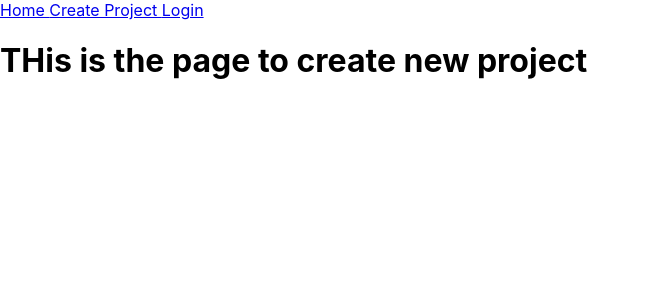
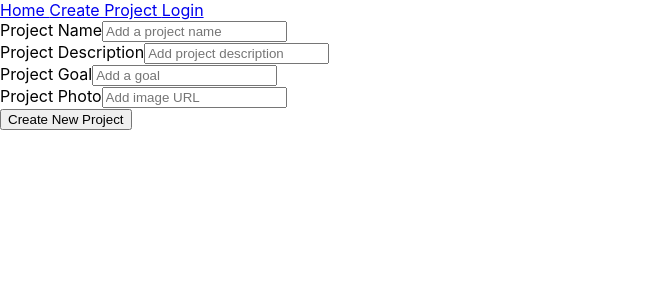
Before and after one commit to mvmirhan/crowdfunding-react-mvmirhan, a React (Create React App) app: page /createproject in a window 1280 px wide. Shown: the top 300 px of the page, without its empty margins (0-650 px from the left). Built offline with nearby package versions, Linux system fonts and the light colour scheme.

Commit message:
add create project form

```diff
--- a/src/components/CreateProjectForm/CreateProjectForm.jsx
+++ b/src/components/CreateProjectForm/CreateProjectForm.jsx
@@ -1,7 +1,51 @@
-import React from "react";
+import React, { useState } from "react";
 
 function ProjectForm() {
-    return <h1>This is a form to create project</h1>
+    const [data, postData] = useState({
+        title: "",
+        description: "",
+        goal: "",
+        image: ""
+    })
+
+    return (
+    <form>
+    <div>
+        <label>Project Name</label>
+        <input
+            type='text'
+            placeholder='Add a project name'
+        />
+    </div>
+
+    <div>
+        <label>Project Description</label>
+        <input
+            type='text'
+            placeholder='Add project description'
+        />
+    </div>
+
+    <div>
+        <label>Project Goal</label>
+        <input
+            type='text'
+            placeholder='Add a goal'
+        />
+    </div>
+
+    <div>
+        <label>Project Photo</label>
+        <input
+            type='text'
+            placeholder='Add image URL '
+        />
+    </div>
+
+
+    <button type='submit'> Create New Project</button>
+    </form>
+    )
 }
 
 export default ProjectForm
--- a/src/pages/CreateProjectPage.jsx
+++ b/src/pages/CreateProjectPage.jsx
@@ -1,7 +1,8 @@
-import React from "react";
+import React from 'react'
+import CreateProjectForm from '../components/CreateProjectForm/CreateProjectForm'
 
 function CreateProjectPage() {
-    return <h1>THis is the page to create new project</h1>
+    return <CreateProjectForm />
 }
 
 export default CreateProjectPage
```
